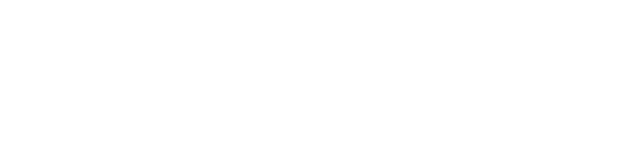
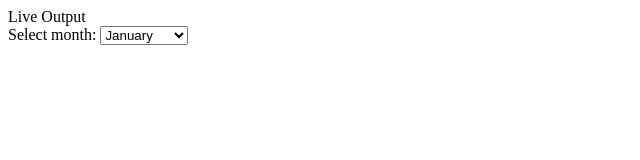
Before and after one commit to RottenK1D/calendar, a plain HTML site: page index.html in a window 1280 px wide. Shown: the whole page, without its empty margins (0-640 px from the left). Drawn offline with Linux system fonts and the light colour scheme.

Commit message:
add label and select tags

```diff
--- a/index.html
+++ b/index.html
@@ -8,6 +8,23 @@
     <title>Calendar</title>
 </head>
 <body>
-
+    <div>Live Output</div>
+    <div class="output">
+       <label for="month">Select month:</label>
+       <select name="" id="month">
+           <option value="january">January</option>
+           <option value="february">February</option>
+           <option value="march">March</option>
+           <option value="april">April</option>
+           <option value="may">May</option>
+           <option value="june">June</option>
+           <option value="july">July</option>
+           <option value="august">August</option>
+           <option value="september">September</option>
+           <option value="october">October</option>
+           <option value="november">November</option>
+           <option value="december">December</option>
+       </select>
+    </div>
 </body>
 </html>
```
